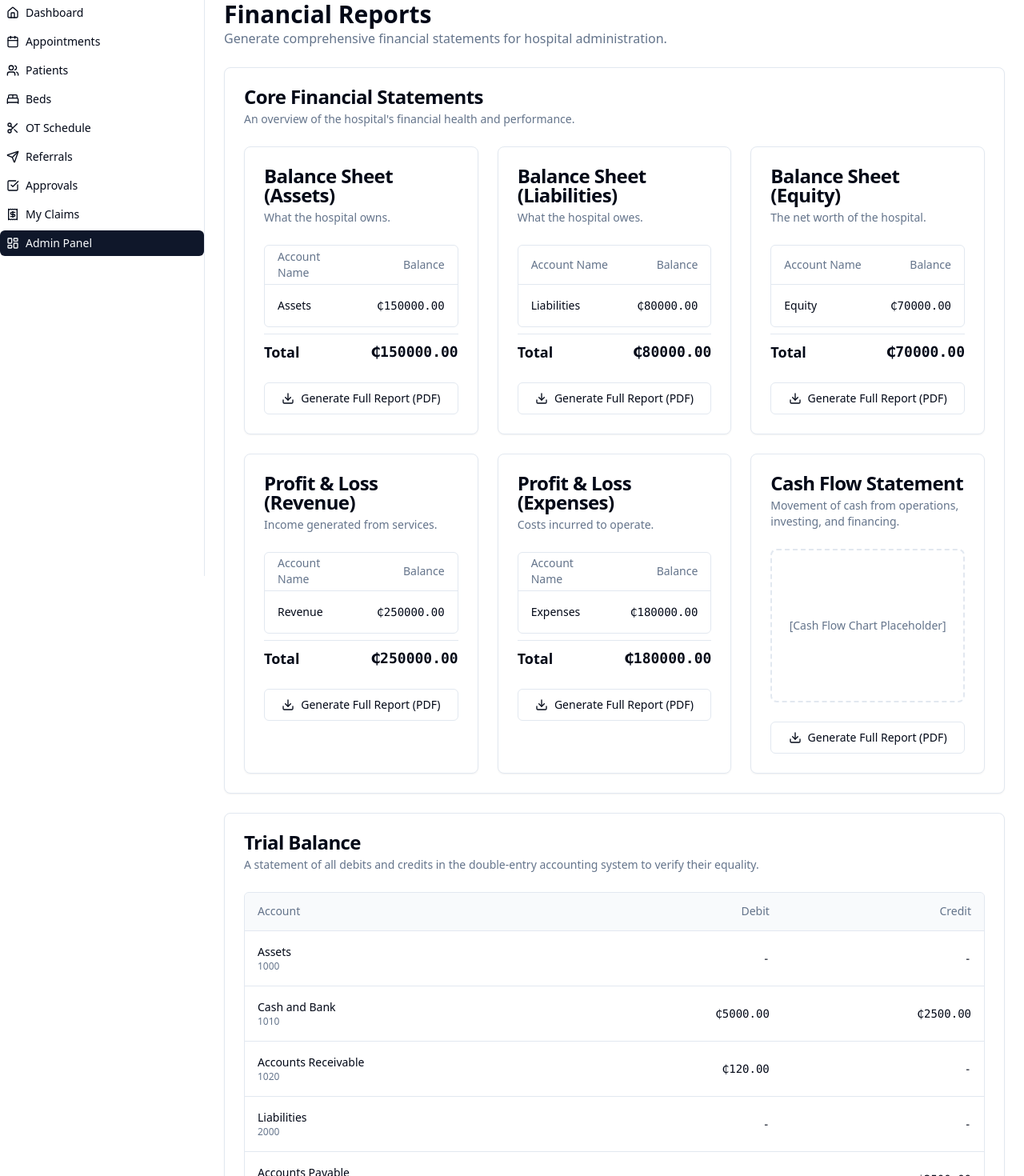
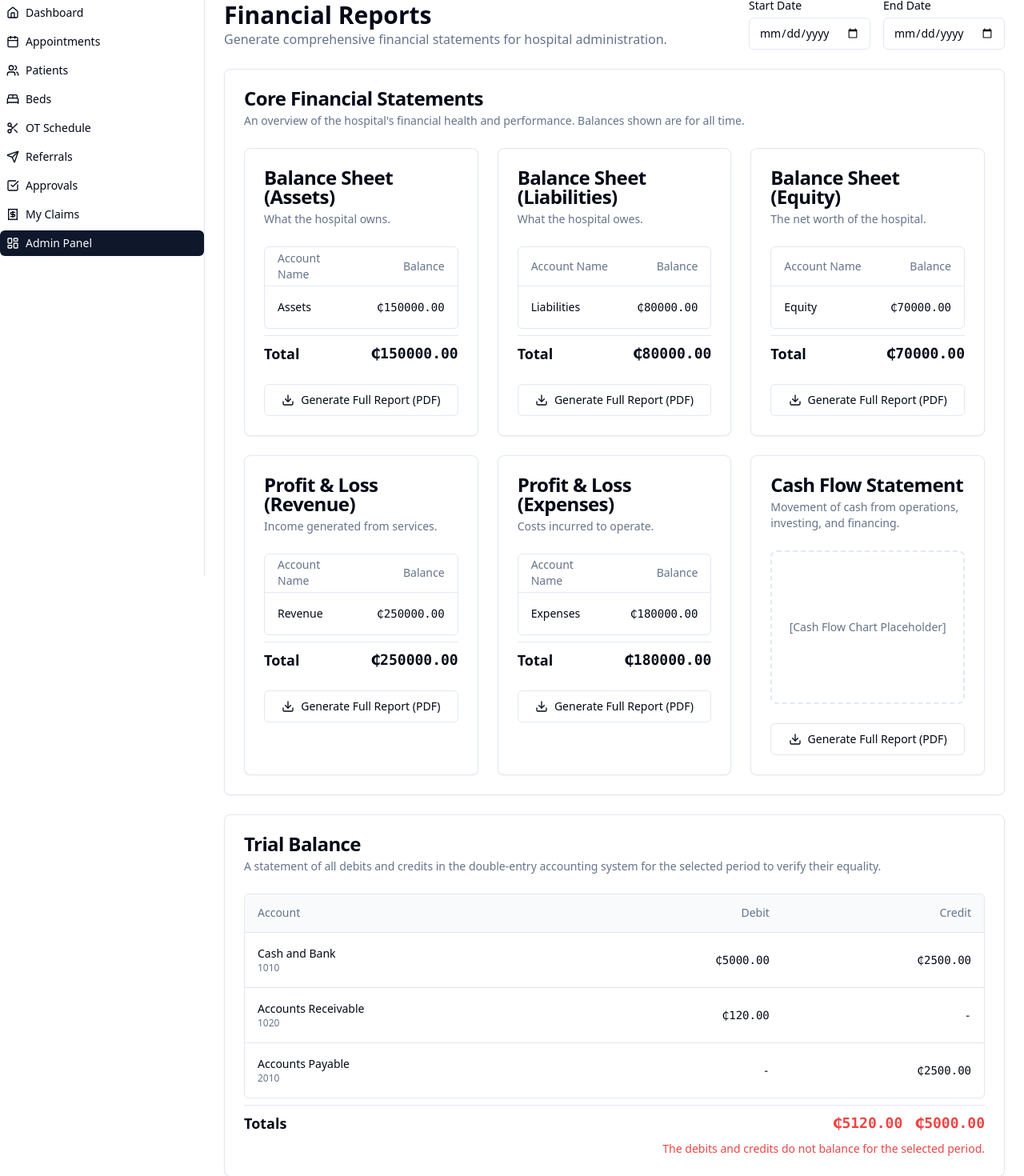
Before and after one commit to jgambrah/GAM_Med, a Next.js app: page /dashboard/admin/reports in a window 1280 px wide. Shown: the part 80-1550 px from the top of the page at 80% size. Built offline with nearby package versions, Linux system fonts and the light colour scheme.

Commit message:
UPDATE SUCH THAT IT COULD BE SELECTED FOR A PARTICULAR DATE

```diff
--- a/src/app/dashboard/admin/reports/page.tsx
+++ b/src/app/dashboard/admin/reports/page.tsx
@@ -22,6 +22,8 @@ import {
   TableHeader,
   TableRow,
 } from '@/components/ui/table';
+import { Input } from '@/components/ui/input';
+import { Label } from '@/components/ui/label';
 
 const formatCurrency = (amount: number) => `₵${amount.toFixed(2)}`;
 
@@ -75,7 +77,7 @@ function AccountBalanceTable({ accounts }: { accounts: LedgerAccount[] }) {
     );
 }
 
-function TrialBalanceTable() {
+function TrialBalanceTable({ startDate, endDate }: { startDate: string, endDate: string }) {
     const trialBalanceData = React.useMemo(() => {
         const balances = new Map<string, { debit: number; credit: number }>();
 
@@ -83,7 +85,20 @@ function TrialBalanceTable() {
             balances.set(acc.accountId, { debit: 0, credit: 0 });
         });
 
-        mockLedgerEntries.forEach(entry => {
+        const filteredEntries = mockLedgerEntries.filter(entry => {
+            const entryDate = new Date(entry.date);
+            const start = startDate ? new Date(startDate) : null;
+            const end = endDate ? new Date(endDate) : null;
+            if (start && entryDate < start) return false;
+            if (end) {
+                // Set end date to the end of the day for inclusive comparison
+                end.setHours(23, 59, 59, 999);
+                if(entryDate > end) return false;
+            }
+            return true;
+        });
+
+        filteredEntries.forEach(entry => {
             const accBalance = balances.get(entry.accountId);
             if (accBalance) {
                 if (entry.debit) accBalance.debit += entry.debit;
@@ -100,7 +115,7 @@ function TrialBalanceTable() {
             };
         }).sort((a,b) => a.accountCode.localeCompare(b.accountCode));
 
-    }, []);
+    }, [startDate, endDate]);
 
     const totalDebit = trialBalanceData.reduce((sum, item) => sum + item.debit, 0);
     const totalCredit = trialBalanceData.reduce((sum, item) => sum + item.credit, 0);
@@ -117,7 +132,7 @@ function TrialBalanceTable() {
                         </TableRow>
                     </TableHeader>
                     <TableBody>
-                        {trialBalanceData.map(item => (
+                        {trialBalanceData.filter(item => item.debit > 0 || item.credit > 0).map(item => (
                             <TableRow key={item.accountId}>
                                 <TableCell>
                                     <div className="font-medium">{item.accountName}</div>
@@ -133,16 +148,20 @@ function TrialBalanceTable() {
              <div className="flex w-full justify-between font-bold text-lg border-t pt-2">
                 <span>Totals</span>
                 <div className="flex gap-4">
-                    <span className="font-mono">{formatCurrency(totalDebit)}</span>
-                    <span className="font-mono">{formatCurrency(totalCredit)}</span>
+                    <span className={`font-mono ${totalDebit !== totalCredit ? 'text-destructive' : ''}`}>{formatCurrency(totalDebit)}</span>
+                    <span className={`font-mono ${totalDebit !== totalCredit ? 'text-destructive' : ''}`}>{formatCurrency(totalCredit)}</span>
                 </div>
             </div>
+             {totalDebit !== totalCredit && <p className="text-destructive text-sm text-right">The debits and credits do not balance for the selected period.</p>}
         </div>
     );
 }
 
 
 export default function FinancialReportsPage() {
+  const [startDate, setStartDate] = React.useState('');
+  const [endDate, setEndDate] = React.useState('');
+
   const assets = mockLedgerAccounts.filter(a => a.accountType === 'Asset' && !a.isSubLedger);
   const liabilities = mockLedgerAccounts.filter(a => a.accountType === 'Liability' && !a.isSubLedger);
   const equity = mockLedgerAccounts.filter(a => a.accountType === 'Equity' && !a.isSubLedger);
@@ -151,17 +170,29 @@ export default function FinancialReportsPage() {
 
   return (
     <div className="space-y-6">
-      <div>
-        <h1 className="text-3xl font-bold">Financial Reports</h1>
-        <p className="text-muted-foreground">
-          Generate comprehensive financial statements for hospital administration.
-        </p>
+      <div className="flex flex-col sm:flex-row justify-between sm:items-center gap-4">
+        <div>
+            <h1 className="text-3xl font-bold">Financial Reports</h1>
+            <p className="text-muted-foreground">
+            Generate comprehensive financial statements for hospital administration.
+            </p>
+        </div>
+        <div className="flex items-center gap-4">
+            <div className="grid gap-2">
+                <Label htmlFor="start-date">Start Date</Label>
+                <Input id="start-date" type="date" value={startDate} onChange={(e) => setStartDate(e.target.value)} />
+            </div>
+            <div className="grid gap-2">
+                <Label htmlFor="end-date">End Date</Label>
+                <Input id="end-date" type="date" value={endDate} onChange={(e) => setEndDate(e.target.value)} />
+            </div>
+        </div>
       </div>
 
       <Card>
         <CardHeader>
           <CardTitle>Core Financial Statements</CardTitle>
-          <CardDescription>An overview of the hospital's financial health and performance.</CardDescription>
+          <CardDescription>An overview of the hospital's financial health and performance. Balances shown are for all time.</CardDescription>
         </CardHeader>
         <CardContent className="grid gap-6 md:grid-cols-2 lg:grid-cols-3">
           <ReportSection title="Balance Sheet (Assets)" description="What the hospital owns.">
@@ -190,10 +221,10 @@ export default function FinancialReportsPage() {
       <Card>
         <CardHeader>
           <CardTitle>Trial Balance</CardTitle>
-          <CardDescription>A statement of all debits and credits in the double-entry accounting system to verify their equality.</CardDescription>
+          <CardDescription>A statement of all debits and credits in the double-entry accounting system for the selected period to verify their equality.</CardDescription>
         </CardHeader>
         <CardContent>
-           <TrialBalanceTable />
+           <TrialBalanceTable startDate={startDate} endDate={endDate} />
         </CardContent>
       </Card>
     </div>
```
